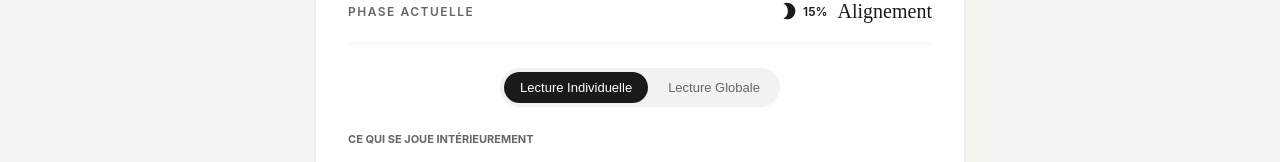
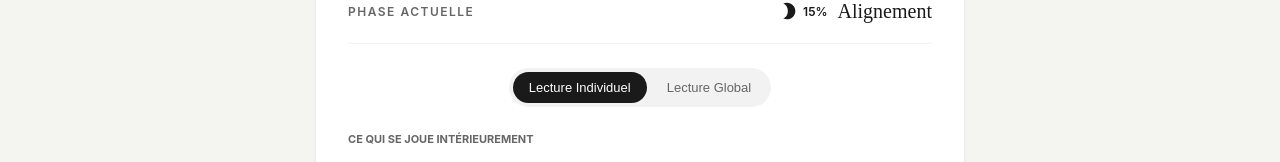
Before and after one commit to NeousAxis/cosmos-app, a React (Vite) app in the folder cosmos-web/: page / in a window 1280 px wide. Shown: the part 429-591 px from the top of the page. Built offline with nearby package versions, Linux system fonts and the light colour scheme.

Commit message:
fix: update labels and push final version

```diff
--- a/cosmos-web/src/App.jsx
+++ b/cosmos-web/src/App.jsx
@@ -131,7 +131,7 @@ function App() {
                       transition: 'all 0.2s ease'
                     }}
                   >
-                    Lecture Individuelle
+                    Lecture Individuel
                   </button>
                   <button
                     onClick={() => setEnergyMode('global')}
@@ -147,7 +147,7 @@ function App() {
                       transition: 'all 0.2s ease'
                     }}
                   >
-                    Lecture Globale
+                    Lecture Global
                   </button>
                 </div>
               </div>
```
